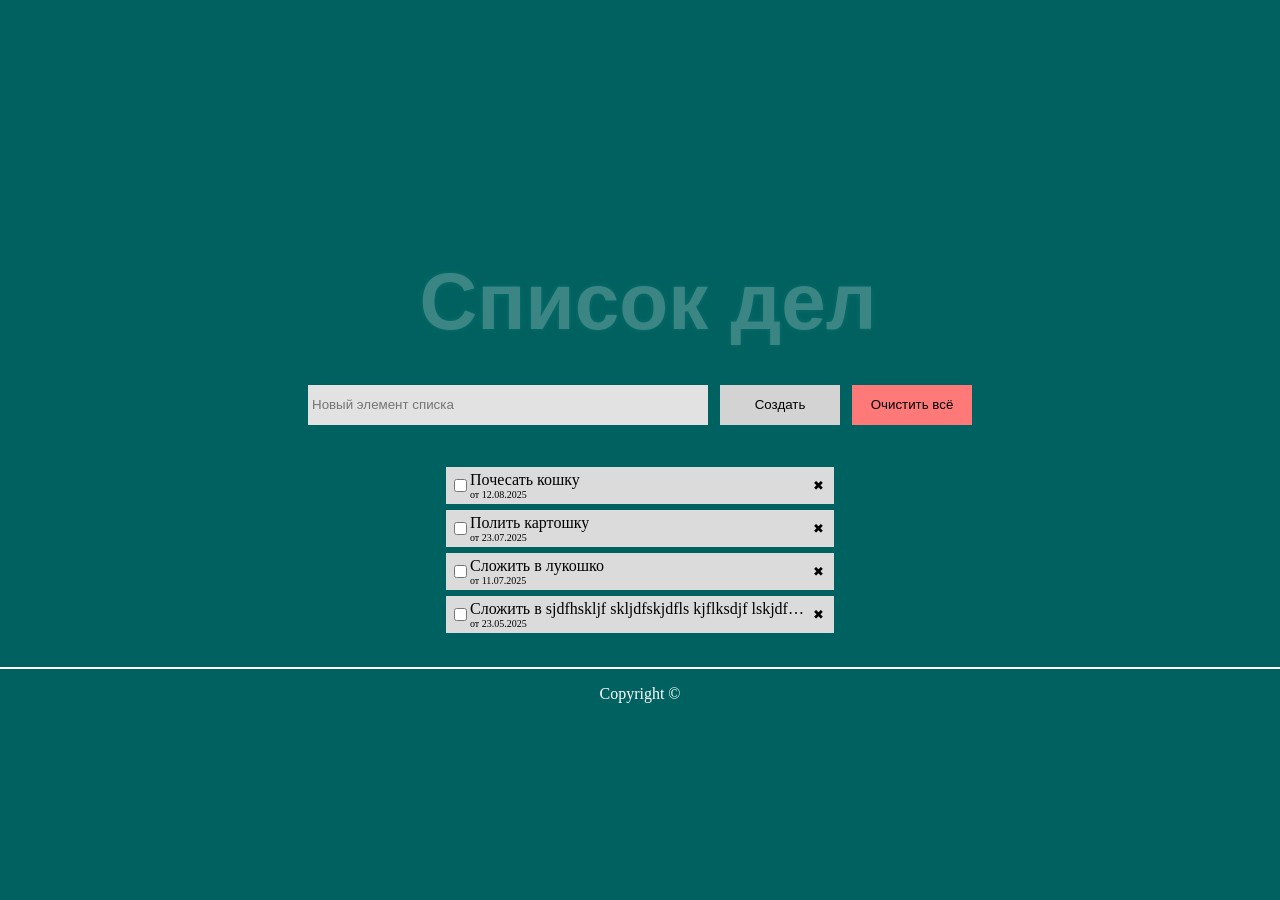
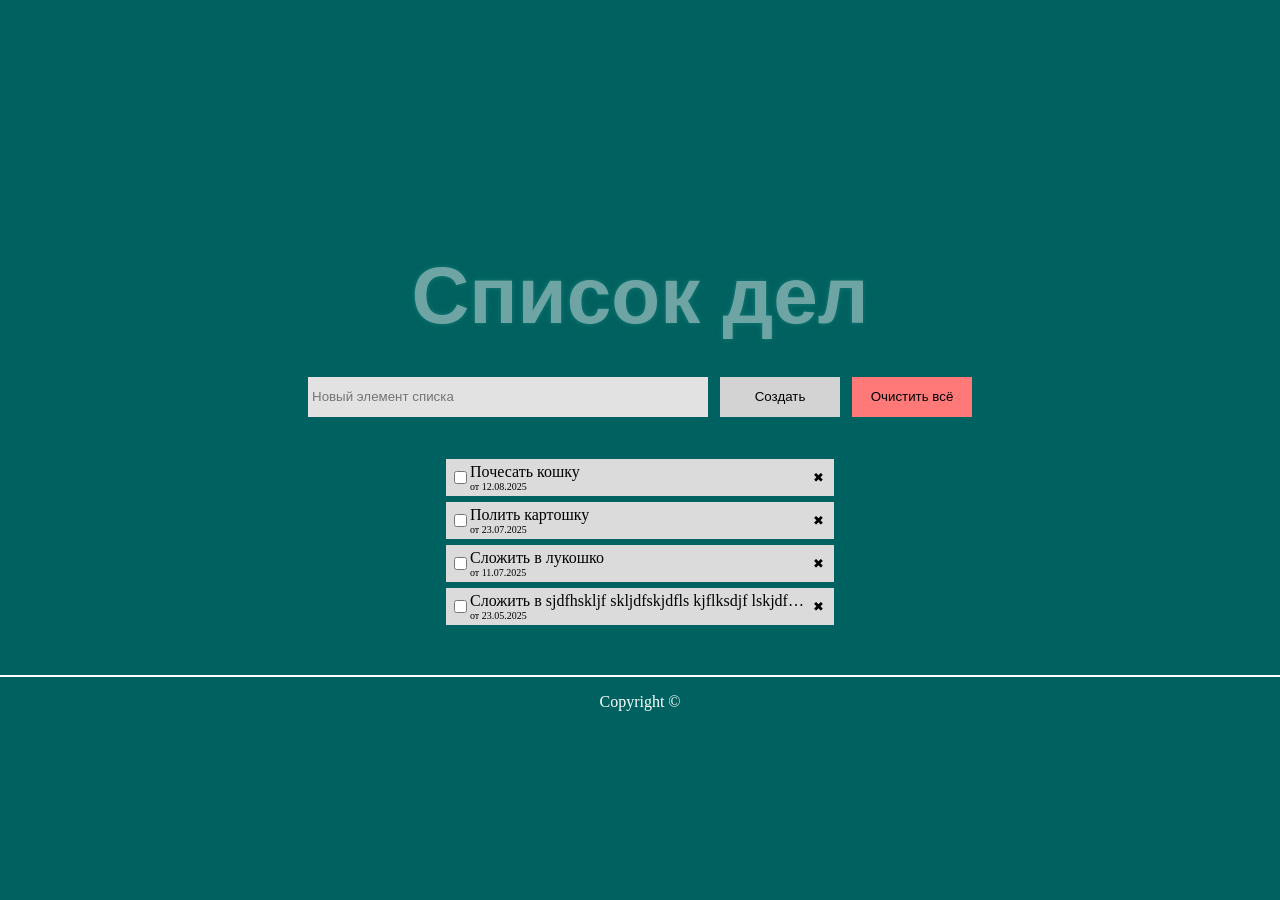

added js to todo-list

--- a/lab_html_1/style.css
+++ b/lab_html_1/style.css
@@ -4,7 +4,7 @@
     justify-content: center;
     align-items: center;
     background-color: rgb(0, 98, 96);
-    background-image: url("fon.svg");
+    background-image: url("./images/fon.svg");
     background-size: cover;
     background-position: center;
     background-repeat: no-repeat;
@@ -23,31 +23,24 @@
 
 /* анимации */
 @keyframes for-h1 {
-    0% {
+    from {
         opacity: 0;
-        transform: translateY(40px) translateX(-20px);
+        transform: translateY(40px);
     }
-
-    50% {
-        opacity: 0.5;
-        text-shadow: 0px 0px 5px rgb(0, 78, 77), 0px 0px 10px rgb(151, 255, 229), 0px 0px 20px rgb(0, 118, 116), 0px 0px 25px rgb(0, 98, 96);
-        transform: translateY(0px) translateX(40px);
-    }
-
-    100% {
+    to {
         color: white;
         text-shadow: 0px 0px 5px rgb(0, 78, 77), 0px 0px 10px rgb(151, 255, 229), 0px 0px 20px rgb(0, 118, 116), 0px 0px 25px rgb(0, 98, 96);
         transform: translateY(0) translateX(0px);
     }
 }
+
 @keyframes image-upp {
     from {
-        transform: translateY(40px) translateX(-20px);
-
+        transform: translateY(40px);
     }
 
     to {
-        transform: translateY(0) translateX(0px);
+        transform: translateY(0);
     }
 }
 
@@ -56,7 +49,7 @@ h1 {
     font-style: normal;
     font-size: 80px;
     text-align: center;
-    animation: for-h1 2s linear forwards;
+    animation: for-h1 1s linear forwards;
 }
 
 header {
@@ -92,12 +85,21 @@ hr {
     flex-direction: column;
     justify-content: center;
     align-items: center;
-    flex:1;
     width: 100%;
     min-height: 0px;
     max-width: fit-content; 
+}
+.form-c {
+    display: flex;
+    flex-direction: column;
+    justify-content: center;
+    align-items: center;
+    flex:1;
+    width: 100%;
+    max-width: fit-content; 
     margin: 0 auto;
 }
+
 
 .div-create {
     display: flex;
@@ -264,6 +266,7 @@ hr {
         background-color: white;
         box-shadow: 0 4px 0px 0 rgb(137, 137, 137);
         transform: translateY(-3px);
+        cursor: pointer;
     }
     &:active {
         transform: scale(0.95);
@@ -287,6 +290,7 @@ hr {
         transform: translateY(-3px);
         background-color: rgb(255, 63, 63);
         box-shadow: 0 4px 0px 0 rgb(117, 0, 0);
+        cursor: pointer;
     }
     &:active {
         transform: scale(0.95);
@@ -301,4 +305,76 @@ hr {
     border: none;
     transition:.2s linear;
     background-color: rgb(219, 219, 219);
+    &:hover {
+        cursor: pointer;
+    }
+}
+
+.refs {
+    position: relative;
+    width: max-content;
+    display: flex;
+    flex-direction: row;
+    justify-content: space-around;
+    margin-top: 20px;
+    a, span {
+        text-decoration: none;
+        color: rgb(255, 255, 255);
+        cursor: pointer;
+        margin-right: 10px;
+        &.active {
+            font-weight: bold;
+            color: rgb(222, 222, 222);
+            text-decoration: underline;
+        }
+    }
+}
+
+#sort-div {
+    display: none;
+    background-color: white;
+    position: absolute;
+    text-align: center;
+    padding: 10px;
+    box-shadow: 0 2px 10px rgba(0,0,0,0.2);
+    margin-top: 30px;
+    span {
+        color: black;
+        margin-right: 10px;
+        display: block;
+        &:hover {
+            cursor: pointer;
+            background-color: #f0f0f0;
+        }
+    }
+}
+
+.row {
+    display: flex;
+    flex-direction: row;
+    justify-content: space-around;
+    align-items: center;
+    margin-top: 15px;
+}
+
+.button-reset-mini {
+    height: 35px;
+    width: 100px;
+    font-size: 12px;
+    background-color: rgb(255, 121, 121);
+    border: none;
+    transition: .2s linear;
+    margin: 4px 4px 16px 4px;
+    &:hover {
+        transform: translateY(-3px);
+        background-color: rgb(255, 63, 63);
+        box-shadow: 0 4px 0px 0 rgb(117, 0, 0);
+        cursor: pointer;
+    }
+    &:active {
+        transform: scale(0.95);
+        transition: background-color 0s;
+        background-color: rgb(117, 0, 0);
+        box-shadow: 0 2px 0px 0 rgb(83, 0, 0);
+    }
 }
